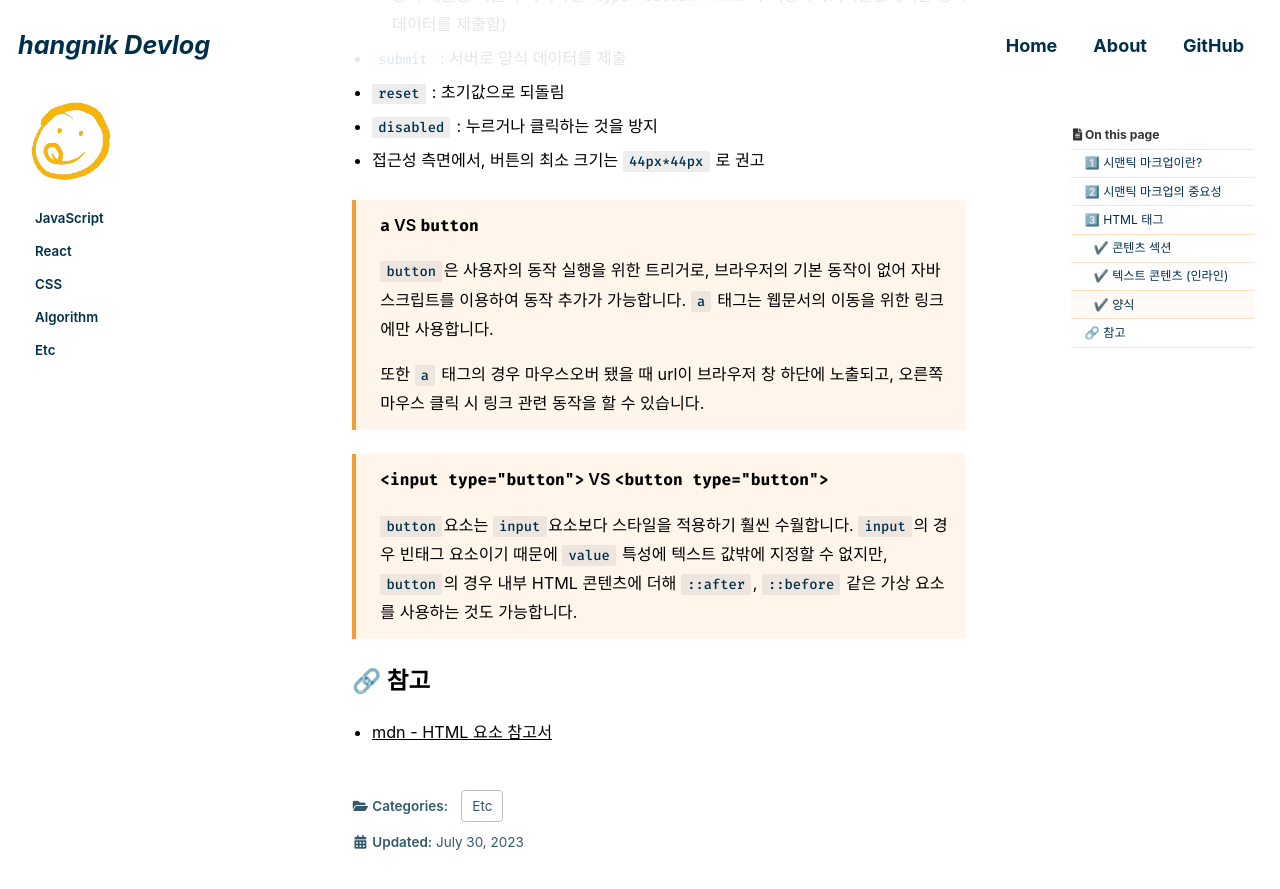
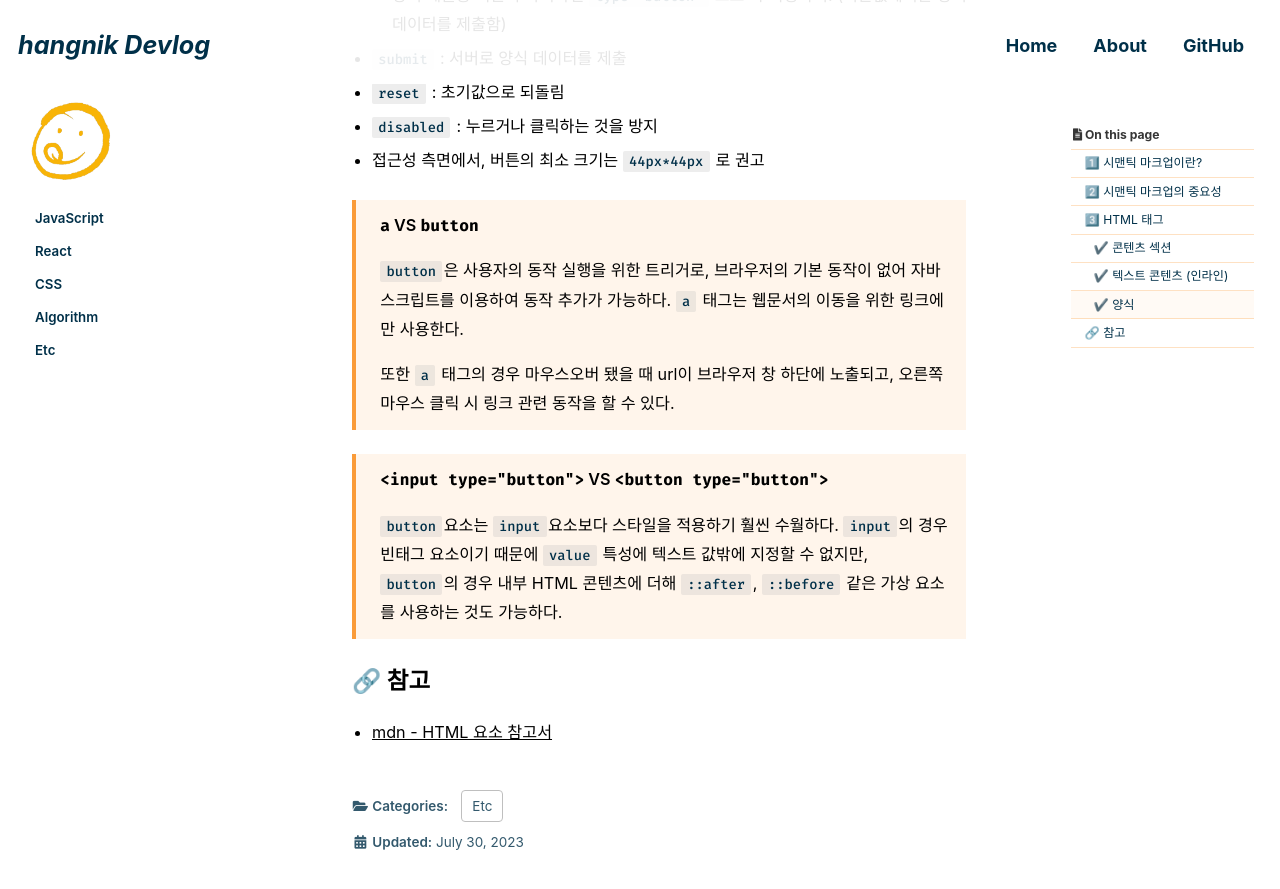
Before and after one commit to hangnik/hangnik.github.io, a Jekyll site: the page built from _posts/2023-07-30-etc-semantic-markup.md, in a window 1280 px wide and 900 px high, scrolled down 3551 px. Shown: the top 889 px of the window. Built offline with Jekyll 4.4.1, drawn with Linux system fonts in a browser that asks for light colours; cached includes are drawn as plain includes; some web fonts are replaced; comment, search, counter and statistics services are not loaded.

```diff
--- a/_posts/2023-07-30-etc-semantic-markup.md
+++ b/_posts/2023-07-30-etc-semantic-markup.md
@@ -138,13 +138,13 @@ last_modified_at: 2023-07-30
 
 > **`a` VS `button`**
 >
-> `button`은 사용자의 동작 실행을 위한 트리거로, 브라우저의 기본 동작이 없어 자바스크립트를 이용하여 동작 추가가 가능합니다. `a` 태그는 웹문서의 이동을 위한 링크에만 사용합니다.
+> `button`은 사용자의 동작 실행을 위한 트리거로, 브라우저의 기본 동작이 없어 자바스크립트를 이용하여 동작 추가가 가능하다. `a` 태그는 웹문서의 이동을 위한 링크에만 사용한다.
 >
-> 또한 `a` 태그의 경우 마우스오버 됐을 때 url이 브라우저 창 하단에 노출되고, 오른쪽 마우스 클릭 시 링크 관련 동작을 할 수 있습니다.
+> 또한 `a` 태그의 경우 마우스오버 됐을 때 url이 브라우저 창 하단에 노출되고, 오른쪽 마우스 클릭 시 링크 관련 동작을 할 수 있다.
 
 > **`<input type="button">` VS `<button type="button">`**
 >
-> `button`요소는 `input`요소보다 스타일을 적용하기 훨씬 수월합니다. `input`의 경우 빈태그 요소이기 때문에 `value` 특성에 텍스트 값밖에 지정할 수 없지만, `button`의 경우 내부 HTML 콘텐츠에 더해 `::after`, `::before` 같은 가상 요소를 사용하는 것도 가능합니다.
+> `button`요소는 `input`요소보다 스타일을 적용하기 훨씬 수월하다. `input`의 경우 빈태그 요소이기 때문에 `value` 특성에 텍스트 값밖에 지정할 수 없지만, `button`의 경우 내부 HTML 콘텐츠에 더해 `::after`, `::before` 같은 가상 요소를 사용하는 것도 가능하다.
 
 ## 🔗 참고
 
```
Also changed, not shown: _posts/2024-01-16-etc-font-refectoring.md (+5 -0 lines).
